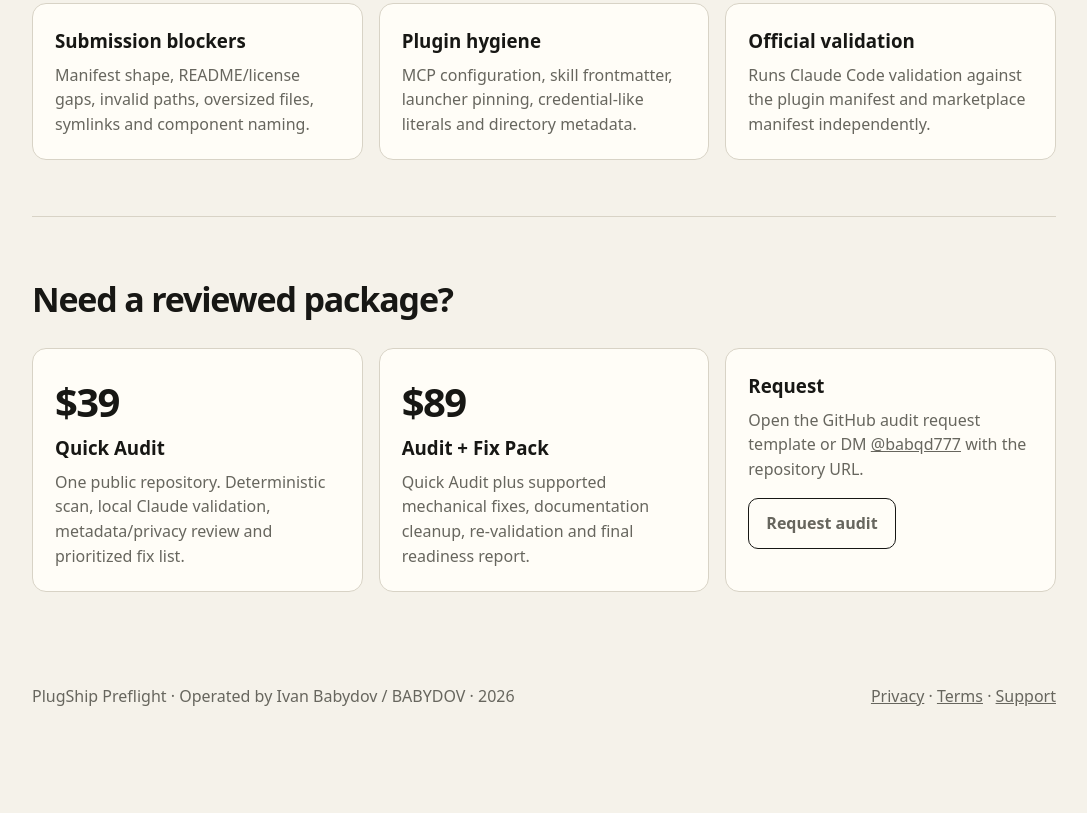
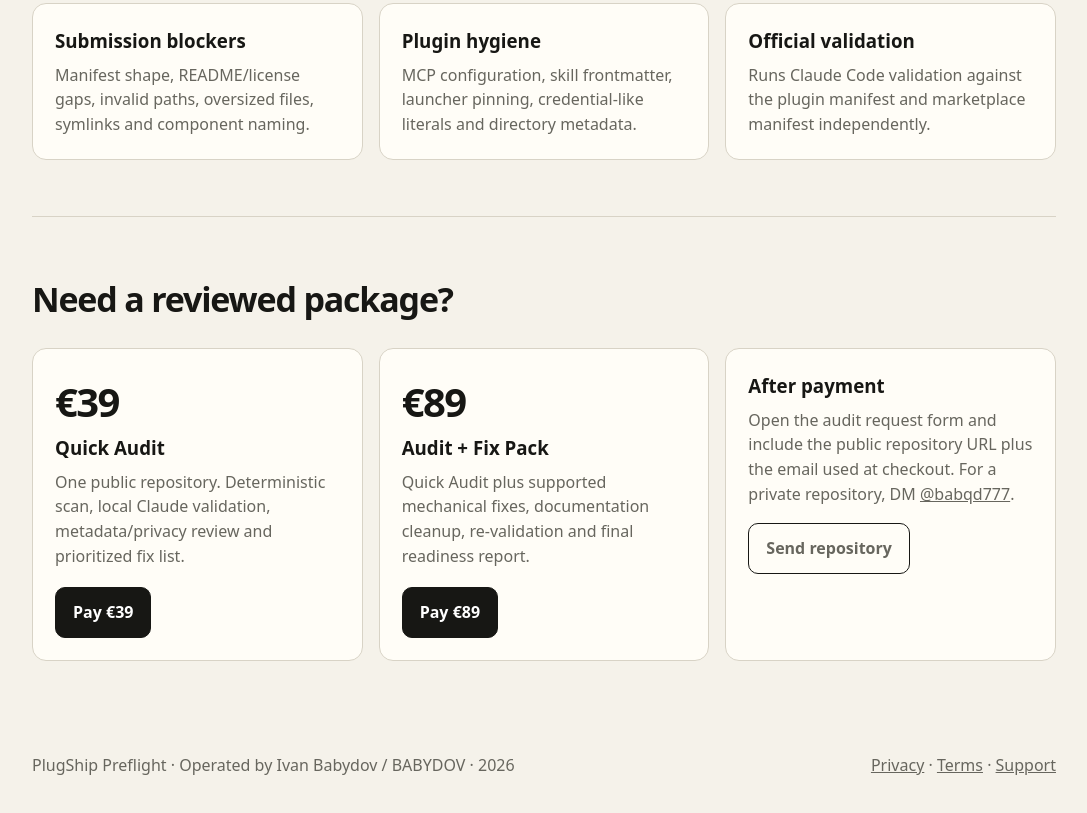
Before and after one commit to williamleewilliam1-star/plugship-preflight, a plain HTML site: page docs/index.html in a window 1280 px wide. Shown: the part 1174-1987 px from the top of the page, without its empty margins (96-1183 px from the left). Before the commit the page ends 1927 px from the top, so only its background shows below. Drawn offline with Linux system fonts and the light colour scheme.

Commit message:
Add live Stripe checkout for paid audits

```diff
--- a/docs/index.html
+++ b/docs/index.html
@@ -60,9 +60,9 @@
     <section id="audit">
       <h2>Need a reviewed package?</h2>
       <div class="grid">
-        <div class="card"><div class="price">$39</div><h3>Quick Audit</h3><p>One public repository. Deterministic scan, local Claude validation, metadata/privacy review and prioritized fix list.</p></div>
-        <div class="card"><div class="price">$89</div><h3>Audit + Fix Pack</h3><p>Quick Audit plus supported mechanical fixes, documentation cleanup, re-validation and final readiness report.</p></div>
-        <div class="card"><h3>Request</h3><p>Open the GitHub audit request template or DM <a href="https://x.com/babqd777">@babqd777</a> with the repository URL.</p><p style="margin-top:16px"><a class="btn" href="https://github.com/williamleewilliam1-star/plugship-preflight/issues/new?template=audit-request.md">Request audit</a></p></div>
+        <div class="card"><div class="price">€39</div><h3>Quick Audit</h3><p>One public repository. Deterministic scan, local Claude validation, metadata/privacy review and prioritized fix list.</p><p style="margin-top:18px"><a class="btn primary" href="https://buy.stripe.com/28E8wI2F44zK699gHmaZi00">Pay €39</a></p></div>
+        <div class="card"><div class="price">€89</div><h3>Audit + Fix Pack</h3><p>Quick Audit plus supported mechanical fixes, documentation cleanup, re-validation and final readiness report.</p><p style="margin-top:18px"><a class="btn primary" href="https://buy.stripe.com/7sY4gscfE8Q01STgHmaZi01">Pay €89</a></p></div>
+        <div class="card"><h3>After payment</h3><p>Open the audit request form and include the public repository URL plus the email used at checkout. For a private repository, DM <a href="https://x.com/babqd777">@babqd777</a>.</p><p style="margin-top:16px"><a class="btn" href="https://github.com/williamleewilliam1-star/plugship-preflight/issues/new?template=audit-request.md">Send repository</a></p></div>
       </div>
     </section>
   </main>
```
Also changed, not shown: 3 other files.
